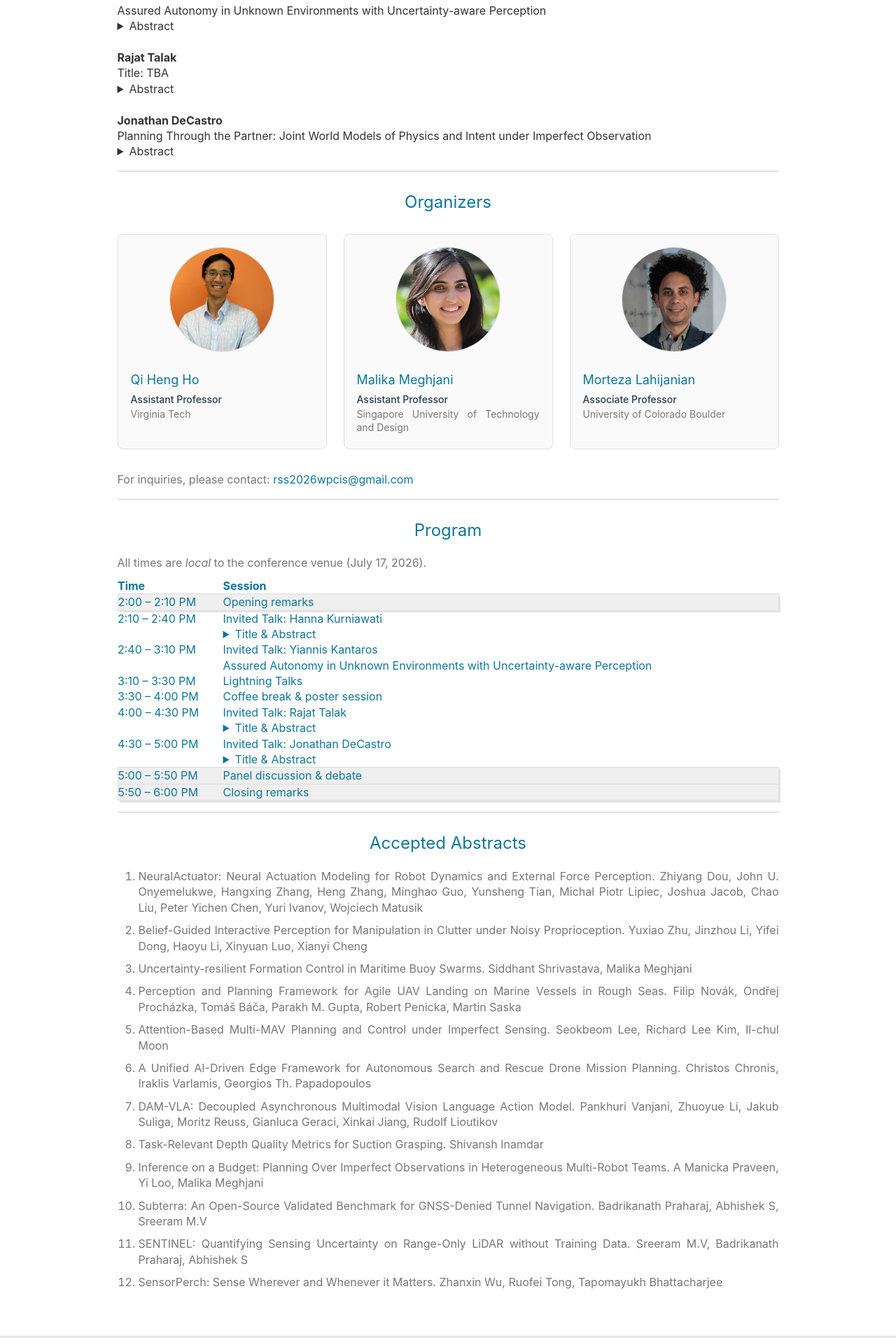
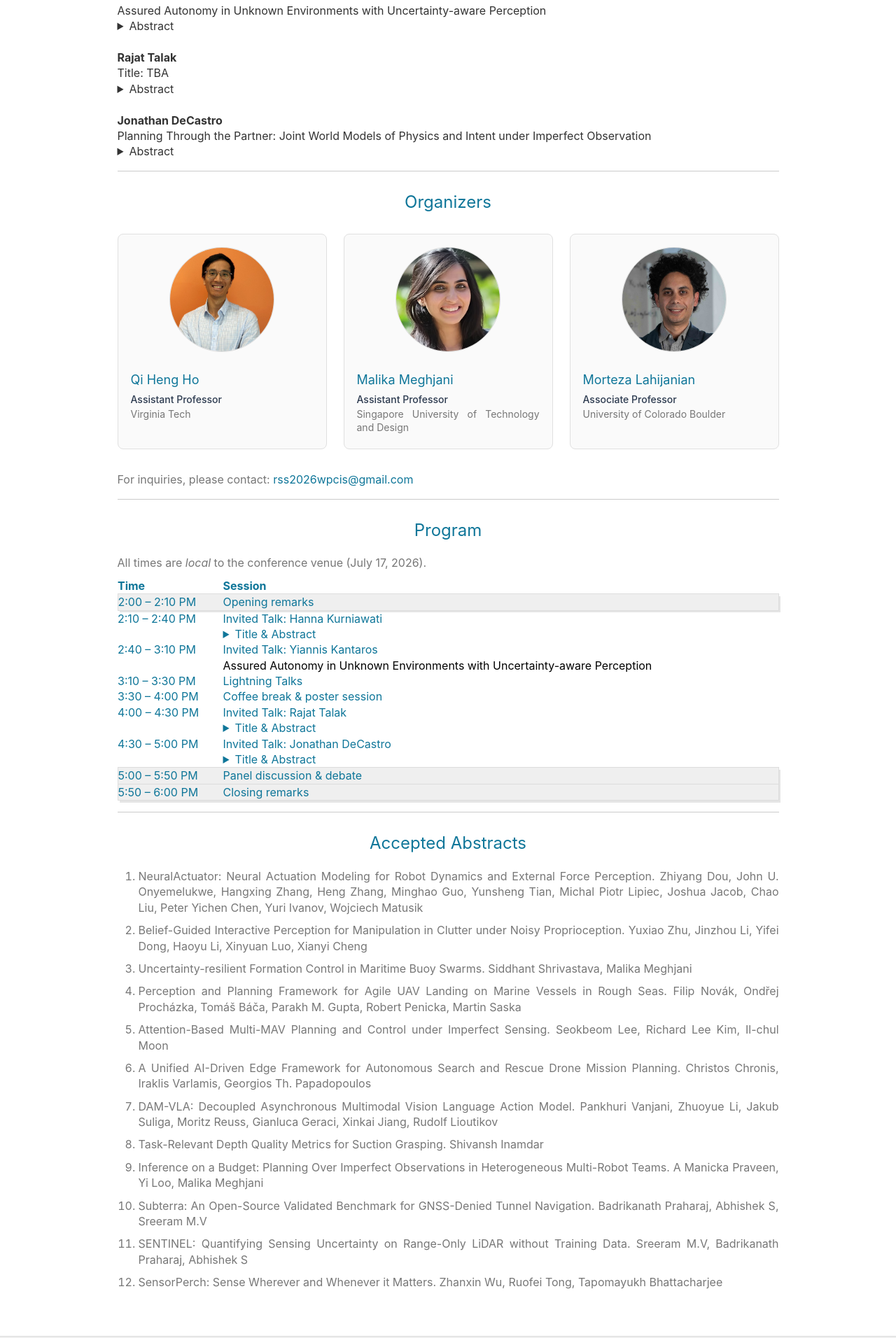
Before and after one commit to aria-systems-group/website, a Jekyll site: the page built from pages/rssworkshop2025.md, in a window 1280 px wide. Shown: the part 3352-5264 px from the top of the page at 70% size. Built offline with Jekyll 4.4.1, drawn with Linux system fonts in a browser that asks for light colours.

```diff
--- a/pages/rssworkshop2025.md
+++ b/pages/rssworkshop2025.md
@@ -365,7 +365,7 @@
     <tr>
       <td class="time">2:40 – 3:10 PM</td>
       <td>Invited Talk: Yiannis Kantaros<br>
-          <span class="program-talk-title">Assured Autonomy in Unknown Environments with Uncertainty-aware Perception</span>
+          <span style="color: #000000;">Assured Autonomy in Unknown Environments with Uncertainty-aware Perception</span>
       </td>
     </tr>
     <tr>
```
